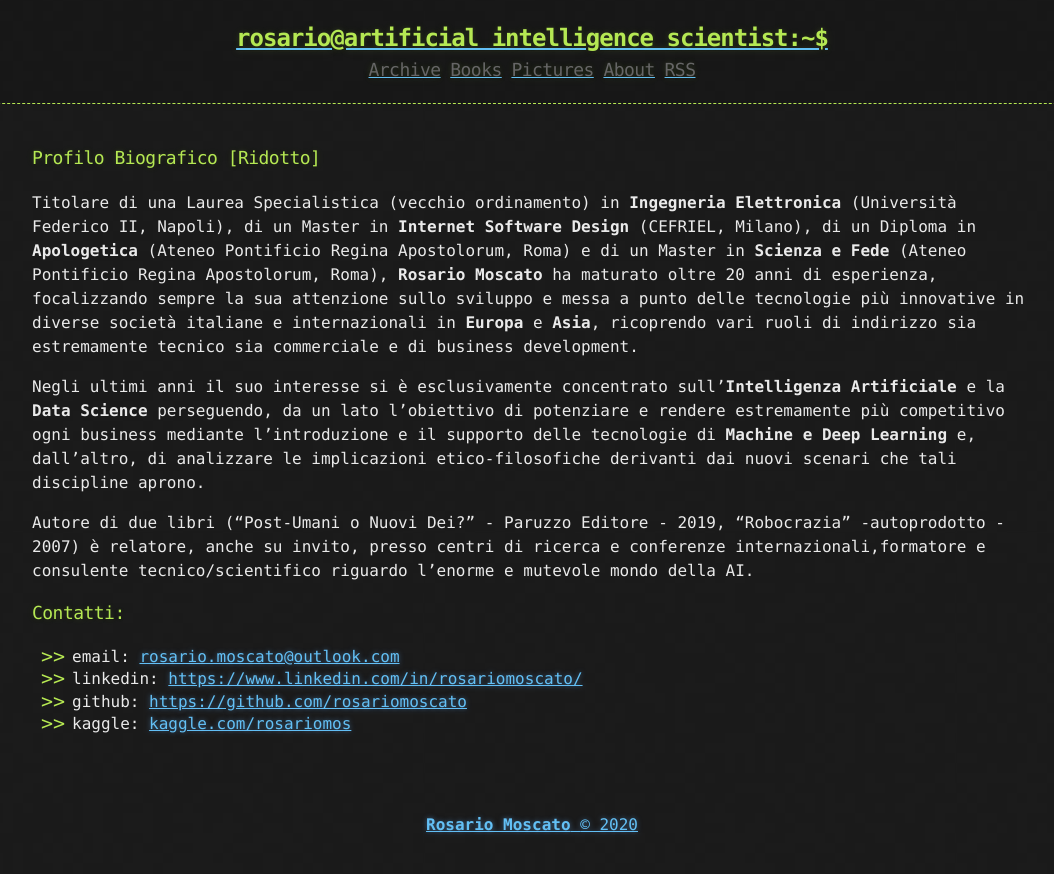
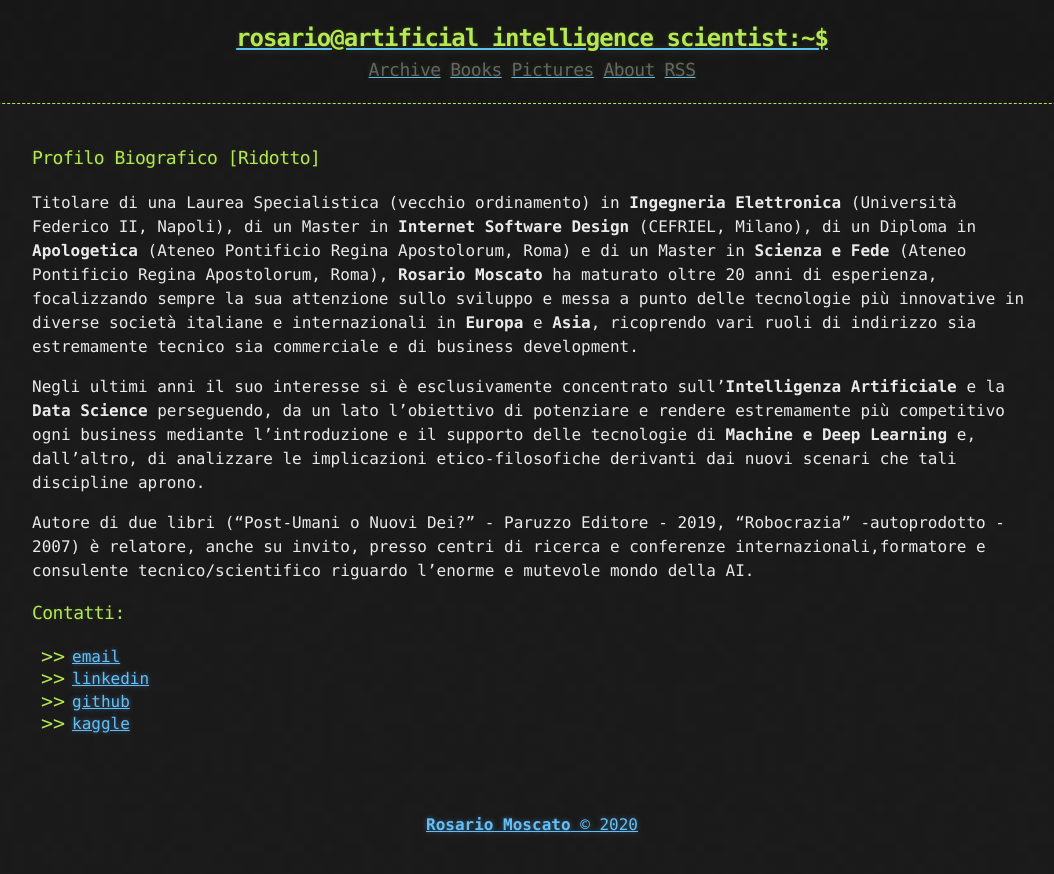
Before and after one commit to rosariomoscato/rosariomoscato.github.io, a Jekyll site: the page built from about.md, in a window 1280 px wide. Shown: the top 874 px of the page, without its empty margins (108-1162 px from the left). Built offline with Jekyll 4.4.1, drawn with Linux system fonts in a browser that asks for light colours.

Commit message:
Update about.md

```diff
--- a/about.md
+++ b/about.md
@@ -12,7 +12,7 @@
 Autore   di   due   libri   (“Post-Umani   o   Nuovi   Dei?”   -   Paruzzo   Editore   -   2019,   “Robocrazia”   -autoprodotto - 2007) è relatore, anche su invito, presso centri di ricerca e conferenze internazionali,formatore e consulente  tecnico/scientifico riguardo l’enorme e mutevole mondo della AI.
 
 ### Contatti:
-- email: [rosario.moscato@outlook.com](mailto:rosario.moscato@outlook.com)
-- linkedin: [https://www.linkedin.com/in/rosariomoscato/](https://www.linkedin.com/in/rosariomoscato/ "Linkedin")
-- github: [https://github.com/rosariomoscato](https://github.com/rosariomoscato "Github")
-- kaggle: [kaggle.com/rosariomos](https://www.kaggle.com/rosariomos "Kaggle")
+- [email](mailto:rosario.moscato@outlook.com "email")
+- [linkedin](https://www.linkedin.com/in/rosariomoscato/ "linkedin")
+- [github](https://github.com/rosariomoscato "github")
+- [kaggle](https://www.kaggle.com/rosariomos "kaggle")
```
